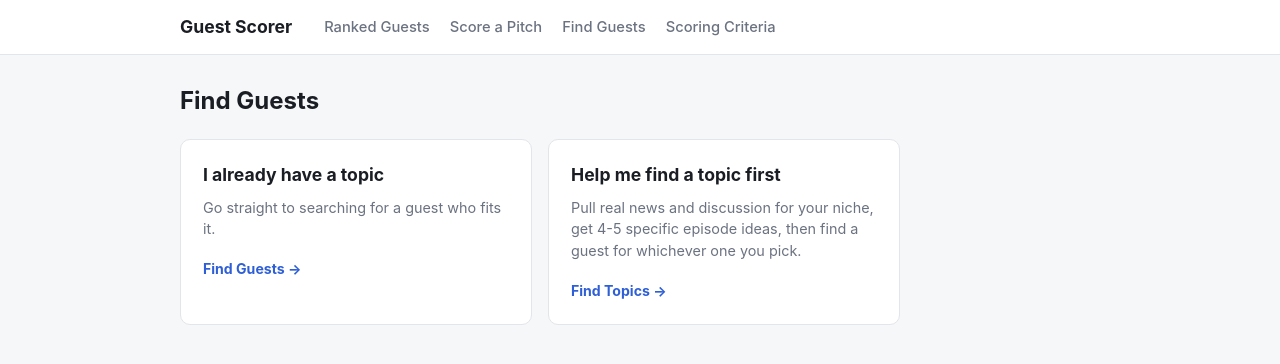
After one commit to rafaym1/podcast-guest-scorer, a Flask app: page /c/demo/find/start in a window 1280 px wide. The commit adds this page. Shown: the top 364 px of the page. Run offline with Flask 3, Linux system fonts and the light colour scheme; some libraries are stand-ins or nearby versions.

Commit message:
Add Find Guests choice hub: topic-in-hand vs ideate-first
Onboarding used to dump hosts straight into Find Guests, skipping
right past Find Topics even though it's a natural common entry point.
New /c/<slug>/find/start hub presents the actual choice: "I already
have a topic" -> Find Guests directly, or "Help me find a topic first"
-> Find Topics, which then hands off into Find Guests once one's
picked. This is now what the "Find Guests" nav link and the dashboard's
CTA point to everywhere, not just a one-time onboarding step - so the
choice is available every time a host starts a new search, not just
during setup.

Verified end-to-end: new client -> host name -> show profile -> criteria
-> lands on hub with welcome banner -> both choice cards route correctly.

```diff
--- a/webapp/app.py
+++ b/webapp/app.py
@@ -177,9 +177,17 @@ def rubric_edit(slug):
     if onboarding:
         profile["onboarded"] = True
         save_profile(paths, profile)
-        return redirect(url_for("find_new", slug=slug, welcome=1))
+        return redirect(url_for("find_start", slug=slug, welcome=1))
 
     return redirect(url_for("rubric_edit", slug=slug, saved=1))
+
+
+@app.route("/c/<slug>/find/start")
+def find_start(slug):
+    paths = client_paths(slug)
+    if not load_profile(paths).get("onboarded", True):
+        return redirect(url_for("onboarding_profile", slug=slug))
+    return render_template("find_start.html", slug=slug, welcome=request.args.get("welcome"))
 
 
 @app.route("/c/<slug>/export/csv")
@@ -272,7 +280,7 @@ def find_new(slug):
         return redirect(url_for("onboarding_profile", slug=slug))
     if request.method == "GET":
         prefill = {"topic": request.args.get("topic", "")} if request.args.get("topic") else {}
-        return render_template("find_form.html", slug=slug, error=None, form=prefill, welcome=request.args.get("welcome"))
+        return render_template("find_form.html", slug=slug, error=None, form=prefill, welcome=None)
 
     criteria = {
         "topic": request.form.get("topic", "").strip(),
--- a/webapp/static/style.css
+++ b/webapp/static/style.css
@@ -314,6 +314,35 @@ details summary {
 .topic-card h3 { margin: 0 0 6px; font-size: 1.05rem; }
 .topic-card p { margin: 0 0 12px; color: var(--text-muted); font-size: 0.92rem; }
 
+.choice-grid {
+  display: grid;
+  grid-template-columns: 1fr 1fr;
+  gap: 16px;
+  max-width: 720px;
+}
+
+.choice-card {
+  display: block;
+  background: var(--surface);
+  border: 1px solid var(--border);
+  border-radius: var(--radius);
+  padding: 22px;
+  text-decoration: none;
+  color: var(--text);
+  transition: border-color 0.15s;
+}
+
+.choice-card:hover { border-color: var(--primary); }
+
+.choice-card h3 { margin: 0 0 8px; font-size: 1.1rem; }
+.choice-card p { margin: 0 0 16px; color: var(--text-muted); font-size: 0.9rem; }
+
+.choice-cta { color: var(--primary); font-weight: 700; font-size: 0.88rem; }
+
+@media (max-width: 640px) {
+  .choice-grid { grid-template-columns: 1fr; }
+}
+
 .searched-results { max-width: 560px; margin-top: 18px; }
 
 .searched-list {
--- a/webapp/templates/base.html
+++ b/webapp/templates/base.html
@@ -14,8 +14,7 @@
         <nav class="nav">
           <a href="{{ url_for('dashboard', slug=slug) }}">Ranked Guests</a>
           <a href="{{ url_for('score_new', slug=slug) }}">Score a Pitch</a>
-          <a href="{{ url_for('topics_new', slug=slug) }}">Find Topics</a>
-          <a href="{{ url_for('find_new', slug=slug) }}">Find Guests</a>
+          <a href="{{ url_for('find_start', slug=slug) }}">Find Guests</a>
           <a href="{{ url_for('rubric_edit', slug=slug) }}">Scoring Criteria</a>
         </nav>
       {% endif %}
--- a/webapp/templates/dashboard.html
+++ b/webapp/templates/dashboard.html
@@ -9,7 +9,7 @@
     <div class="header-actions">
       <a class="btn" href="{{ url_for('export_csv', slug=slug) }}">Export CSV</a>
       <a class="btn" href="{{ url_for('import_csv', slug=slug) }}">Import CSV</a>
-      <a class="btn" href="{{ url_for('find_new', slug=slug) }}">Find Guests</a>
+      <a class="btn" href="{{ url_for('find_start', slug=slug) }}">Find Guests</a>
       <a class="btn btn-primary" href="{{ url_for('score_new', slug=slug) }}">Score a Pitch</a>
     </div>
   </div>
@@ -82,6 +82,6 @@
       {% endfor %}
     </div>
   {% else %}
-    <p class="empty-state">No guests here. <a href="{{ url_for('score_new', slug=slug) }}">Score a pitch</a> or <a href="{{ url_for('find_new', slug=slug) }}">find candidates</a> to get started.</p>
+    <p class="empty-state">No guests here. <a href="{{ url_for('score_new', slug=slug) }}">Score a pitch</a> or <a href="{{ url_for('find_start', slug=slug) }}">find candidates</a> to get started.</p>
   {% endif %}
 {% endblock %}
--- /dev/null
+++ b/webapp/templates/find_start.html
@@ -0,0 +1,19 @@
+{% extends "base.html" %}
+{% block title %}Find Guests{% endblock %}
+{% block content %}
+  <div class="page-header"><h1>Find Guests</h1></div>
+  {% if welcome %}<div class="notice">Setup complete - your show profile and scoring criteria are saved. Where do you want to start?</div>{% endif %}
+
+  <div class="choice-grid">
+    <a class="choice-card" href="{{ url_for('find_new', slug=slug) }}">
+      <h3>I already have a topic</h3>
+      <p>Go straight to searching for a guest who fits it.</p>
+      <span class="choice-cta">Find Guests &rarr;</span>
+    </a>
+    <a class="choice-card" href="{{ url_for('topics_new', slug=slug) }}">
+      <h3>Help me find a topic first</h3>
+      <p>Pull real news and discussion for your niche, get 4-5 specific episode ideas, then find a guest for whichever one you pick.</p>
+      <span class="choice-cta">Find Topics &rarr;</span>
+    </a>
+  </div>
+{% endblock %}
```
Also changed, not shown: README.md.
